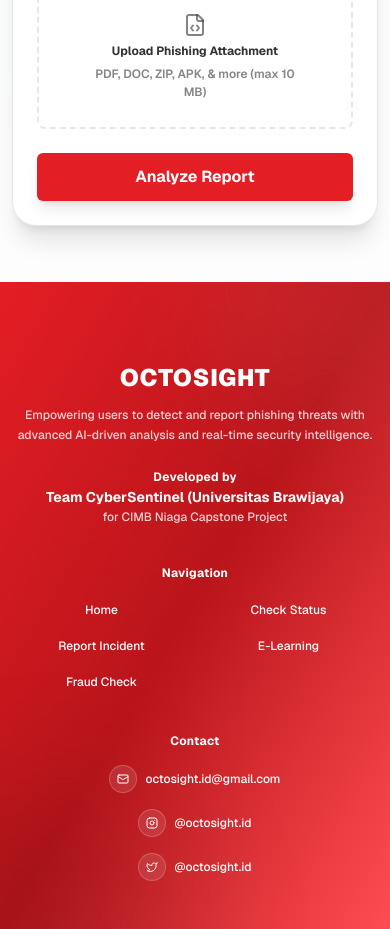
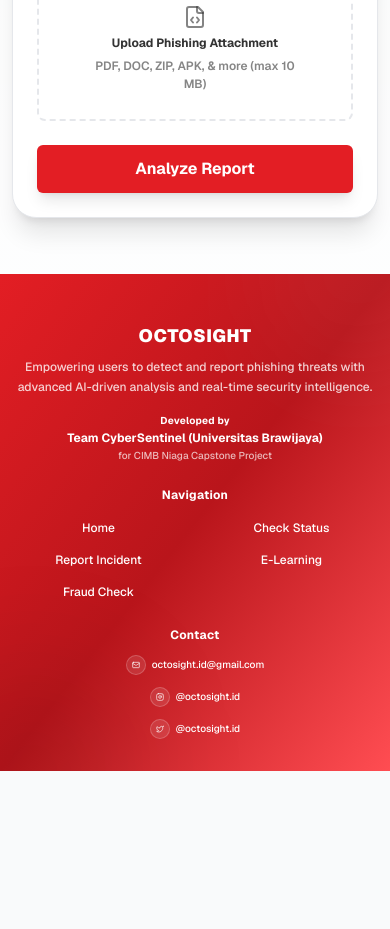
Before and after one commit to G4l1le30/octosight-web-app, a Next.js app in the folder frontend/: page /report in a window 390 px wide. Shown: the part 1060-1989 px from the top of the page. After the commit the page ends 1831 px from the top, so only its background shows below. Built offline with nearby package versions, Linux system fonts and the light colour scheme; no server answers.

Commit message:
fix(responsive): 3-breakpoint navbar/footer, ML unavailable toast

```diff
--- a/frontend/app/(user)/check/page.tsx
+++ b/frontend/app/(user)/check/page.tsx
@@ -72,6 +72,9 @@
 
       if (!response.ok) throw new Error("Check failed. Please try again.");
       const analysis = await response.json();
+      if (analysis.ml_available === false) {
+        toast.warning("ML analysis unavailable — results are rule-based only");
+      }
       setResult(analysis);
     } catch (err: any) {
       toast.error(err.message || "Something went wrong");
--- a/frontend/app/(user)/report/page.tsx
+++ b/frontend/app/(user)/report/page.tsx
@@ -194,6 +194,10 @@
       if (!response.ok) throw new Error("Pre-analysis failed");
       const analysis = await response.json();
 
+      if (analysis.ml_available === false) {
+        toast.warning("ML analysis unavailable — results are rule-based only");
+      }
+
       setAnalysisResult(analysis);
       setConfirmedData(data);
       setIsConfirming(true);
--- a/frontend/components/layout/Footer.tsx
+++ b/frontend/components/layout/Footer.tsx
@@ -12,33 +12,33 @@
   const isAdminRoute = pathname?.startsWith("/admin");
 
   return (
-    <footer className="relative bg-gradient-to-br from-primary via-primary-dark to-primary-light text-white pt-20 md:pt-24 pb-12 md:pb-16 px-4 md:px-6 mt-auto overflow-hidden">
+    <footer className="relative bg-gradient-to-br from-primary via-primary-dark to-primary-light text-white pt-12 sm:pt-16 lg:pt-24 pb-8 sm:pb-12 lg:pb-16 px-2 sm:px-4 lg:px-6 mt-auto overflow-hidden">
       {/* Decorative Background Elements */}
-      <div className="absolute top-0 right-0 w-72 md:w-96 h-72 md:h-96 bg-white/5 rounded-full blur-3xl -translate-y-1/2 translate-x-1/3 pointer-events-none"></div>
-      <div className="absolute bottom-0 left-0 w-72 md:w-96 h-72 md:h-96 bg-black/10 rounded-full blur-3xl translate-y-1/2 -translate-x-1/3 pointer-events-none"></div>
+      <div className="absolute top-0 right-0 w-48 sm:w-72 lg:w-96 h-48 sm:h-72 lg:h-96 bg-white/5 rounded-full blur-3xl -translate-y-1/2 translate-x-1/3 pointer-events-none"></div>
+      <div className="absolute bottom-0 left-0 w-48 sm:w-72 lg:w-96 h-48 sm:h-72 lg:h-96 bg-black/10 rounded-full blur-3xl translate-y-1/2 -translate-x-1/3 pointer-events-none"></div>
 
       <div className="container mx-auto max-w-6xl relative z-10">
-        <div className="grid grid-cols-1 sm:grid-cols-2 md:grid-cols-5 gap-10 md:gap-12">
+        <div className="grid grid-cols-1 sm:grid-cols-2 lg:grid-cols-5 gap-6 sm:gap-8 lg:gap-12">
           {/* Brand Column */}
           <div className="col-span-1 sm:col-span-2 text-center sm:text-left">
             <Link
               href="/"
-              className="text-2xl md:text-3xl font-black text-white tracking-wide hover:opacity-80 transition-opacity mb-3 md:mb-4 block"
+              className="text-lg sm:text-2xl lg:text-3xl font-black text-white tracking-wide hover:opacity-80 transition-opacity mb-2 sm:mb-3 lg:mb-4 block"
             >
               OCTOSIGHT
             </Link>
-            <p className="text-white/80 text-xs md:text-sm leading-relaxed mb-6 md:mb-8 max-w-sm mx-auto sm:mx-0 font-medium">
+            <p className="text-white/80 text-xs sm:text-sm leading-relaxed mb-4 sm:mb-6 lg:mb-8 max-w-sm mx-auto sm:mx-0 font-medium">
               Empowering users to detect and report phishing threats with
               advanced AI-driven analysis and real-time security intelligence.
             </p>
-            <div className="space-y-0.5 md:space-y-1">
-              <span className="text-xs font-bold text-white block tracking-wide">
+            <div className="space-y-0.5 sm:space-y-1">
+              <span className="text-[10px] sm:text-xs font-bold text-white block tracking-wide">
                 Developed by
               </span>
-              <div className="text-white text-sm md:text-base font-bold">
+              <div className="text-white text-xs sm:text-sm lg:text-base font-bold">
                 Team CyberSentinel (Universitas Brawijaya)
               </div>
-              <div className="text-white/80 text-xs md:text-sm font-medium">
+              <div className="text-white/70 text-[10px] sm:text-xs lg:text-sm font-medium">
                 for CIMB Niaga Capstone Project
               </div>
             </div>
@@ -46,16 +46,16 @@
 
           {/* Navigation */}
           <div className="text-center sm:text-left">
-            <h4 className="text-white font-bold mb-4 md:mb-6 text-xs md:text-sm tracking-wide">
+            <h4 className="text-white font-bold mb-3 sm:mb-4 lg:mb-6 text-xs sm:text-sm tracking-wide">
               Navigation
             </h4>
             {!isAdminRoute ? (
-              <div className="grid grid-cols-2 gap-x-4 md:gap-x-6 gap-y-3 md:gap-y-4">
-                <ul className="space-y-3 md:space-y-4">
+              <div className="grid grid-cols-2 gap-x-3 sm:gap-x-4 lg:gap-x-6 gap-y-2 sm:gap-y-3 lg:gap-y-4">
+                <ul className="space-y-2 sm:space-y-3 lg:space-y-4">
                   <li>
                     <Link
                       href="/"
-                      className="text-white hover:opacity-80 text-xs md:text-sm transition-colors font-medium"
+                      className="text-white hover:opacity-80 text-xs sm:text-sm transition-colors font-medium"
                     >
                       Home
                     </Link>
@@ -63,7 +63,7 @@
                   <li>
                     <Link
                       href="/report"
-                      className="text-white hover:opacity-80 text-xs md:text-sm transition-colors font-medium"
+                      className="text-white hover:opacity-80 text-xs sm:text-sm transition-colors font-medium"
                     >
                       Report Incident
                     </Link>
@@ -71,17 +71,17 @@
                   <li>
                     <Link
                       href="/check"
-                      className="text-white hover:opacity-80 text-xs md:text-sm transition-colors font-medium"
+                      className="text-white hover:opacity-80 text-xs sm:text-sm transition-colors font-medium"
                     >
                       Fraud Check
                     </Link>
                   </li>
                 </ul>
-                <ul className="space-y-3 md:space-y-4">
+                <ul className="space-y-2 sm:space-y-3 lg:space-y-4">
                   <li>
                     <Link
                       href="/status"
-                      className="text-white hover:opacity-80 text-xs md:text-sm transition-colors font-medium"
+                      className="text-white hover:opacity-80 text-xs sm:text-sm transition-colors font-medium"
                     >
                       Check Status
                     </Link>
@@ -89,7 +89,7 @@
                   <li>
                     <Link
                       href="/edu"
-                      className="text-white hover:opacity-80 text-xs md:text-sm transition-colors font-medium"
+                      className="text-white hover:opacity-80 text-xs sm:text-sm transition-colors font-medium"
                     >
                       E-Learning
                     </Link>
@@ -97,12 +97,12 @@
                 </ul>
               </div>
             ) : (
-              <ul className="space-y-3 md:space-y-4">
+              <ul className="space-y-2 sm:space-y-3 lg:space-y-4">
                 {can("dashboard.view") && (
                   <li>
                     <Link
                       href="/admin"
-                      className="text-white hover:opacity-80 text-xs md:text-sm transition-colors font-medium"
+                      className="text-white hover:opacity-80 text-xs sm:text-sm transition-colors font-medium"
                     >
                       Dashboard
                     </Link>
@@ -112,7 +112,7 @@
                   <li>
                     <Link
                       href="/admin/triage"
-                      className="text-white hover:opacity-80 text-xs md:text-sm transition-colors font-medium"
+                      className="text-white hover:opacity-80 text-xs sm:text-sm transition-colors font-medium"
                     >
                       Triage
                     </Link>
@@ -125,18 +125,21 @@
           {/* Admin links */}
           {isAdminRoute && (
             <div className="text-center sm:text-left">
-              <ul className="space-y-3 md:space-y-4">
+              <h4 className="text-white font-bold mb-3 sm:mb-4 lg:mb-6 text-xs sm:text-sm tracking-wide lg:hidden">
+                Admin
+              </h4>
+              <ul className="space-y-2 sm:space-y-3 lg:space-y-4">
                 <li>
-                  <Link href="/admin/blacklist" className="text-white hover:opacity-80 text-xs md:text-sm transition-colors font-medium">Blacklist</Link>
+                  <Link href="/admin/blacklist" className="text-white hover:opacity-80 text-xs sm:text-sm transition-colors font-medium">Blacklist</Link>
                 </li>
                 <li>
-                  <Link href="/admin/rule-config" className="text-white hover:opacity-80 text-xs md:text-sm transition-colors font-medium">Rules</Link>
+                  <Link href="/admin/rule-config" className="text-white hover:opacity-80 text-xs sm:text-sm transition-colors font-medium">Rules</Link>
                 </li>
                 <li>
-                  <Link href="/admin/transactions" className="text-white hover:opacity-80 text-xs md:text-sm transition-colors font-medium">Transactions</Link>
+                  <Link href="/admin/transactions" className="text-white hover:opacity-80 text-xs sm:text-sm transition-colors font-medium">Transactions</Link>
                 </li>
                 <li>
-                  <Link href="/admin/users" className="text-white hover:opacity-80 text-xs md:text-sm transition-colors font-medium">Users</Link>
+                  <Link href="/admin/users" className="text-white hover:opacity-80 text-xs sm:text-sm transition-colors font-medium">Users</Link>
                 </li>
               </ul>
             </div>
@@ -144,40 +147,40 @@
 
           {/* Contact & Social */}
           <div className="text-center sm:text-left">
-            <h4 className="text-white font-bold mb-4 md:mb-6 text-xs md:text-sm tracking-wide">
+            <h4 className="text-white font-bold mb-3 sm:mb-4 lg:mb-6 text-xs sm:text-sm tracking-wide">
               Contact
             </h4>
-            <div className="flex flex-col items-center sm:items-start gap-4 md:gap-5">
+            <div className="flex flex-col items-center sm:items-start gap-3 sm:gap-4 lg:gap-5">
               <a
                 href="mailto:octosight.id@gmail.com"
-                className="flex items-center gap-2 md:gap-3 text-white hover:opacity-80 text-xs md:text-sm transition-colors font-medium"
+                className="flex items-center gap-1.5 sm:gap-2 lg:gap-3 text-white hover:opacity-80 text-xs sm:text-sm transition-colors font-medium"
               >
-                <div className="w-7 md:w-9 h-7 md:h-9 rounded-full bg-white/10 flex items-center justify-center border border-white/20">
-                  <Mail className="h-3 md:h-4 w-3 md:w-4" />
+                <div className="w-5 sm:w-7 lg:w-9 h-5 sm:h-7 lg:h-9 rounded-full bg-white/10 flex items-center justify-center border border-white/20">
+                  <Mail className="h-2 sm:h-3 lg:h-4 w-2 sm:w-3 lg:w-4" />
                 </div>
-                octosight.id@gmail.com
+                <span className="text-[10px] sm:text-xs lg:text-sm">octosight.id@gmail.com</span>
               </a>
               <a
                 href="#"
                 target="_blank"
                 rel="noopener noreferrer"
-                className="flex items-center gap-2 md:gap-3 text-white hover:opacity-80 text-xs md:text-sm transition-colors font-medium"
+                className="flex items-center gap-1.5 sm:gap-2 lg:gap-3 text-white hover:opacity-80 text-xs sm:text-sm transition-colors font-medium"
               >
-                <div className="w-7 md:w-9 h-7 md:h-9 rounded-full bg-white/10 flex items-center justify-center border border-white/20">
-                  <Instagram className="h-3 md:h-4 w-3 md:w-4" />
+                <div className="w-5 sm:w-7 lg:w-9 h-5 sm:h-7 lg:h-9 rounded-full bg-white/10 flex items-center justify-center border border-white/20">
+                  <Instagram className="h-2 sm:h-3 lg:h-4 w-2 sm:w-3 lg:w-4" />
                 </div>
-                @octosight.id
+                <span className="text-[10px] sm:text-xs lg:text-sm">@octosight.id</span>
               </a>
               <a
                 href="#"
                 target="_blank"
                 rel="noopener noreferrer"
-                className="flex items-center gap-2 md:gap-3 text-white hover:opacity-80 text-xs md:text-sm transition-colors font-medium"
+                className="flex items-center gap-1.5 sm:gap-2 lg:gap-3 text-white hover:opacity-80 text-xs sm:text-sm transition-colors font-medium"
               >
-                <div className="w-7 md:w-9 h-7 md:h-9 rounded-full bg-white/10 flex items-center justify-center border border-white/20">
-                  <Twitter className="h-3 md:h-4 w-3 md:w-4" />
+                <div className="w-5 sm:w-7 lg:w-9 h-5 sm:h-7 lg:h-9 rounded-full bg-white/10 flex items-center justify-center border border-white/20">
+                  <Twitter className="h-2 sm:h-3 lg:h-4 w-2 sm:w-3 lg:w-4" />
                 </div>
-                @octosight.id
+                <span className="text-[10px] sm:text-xs lg:text-sm">@octosight.id</span>
               </a>
             </div>
           </div>
```
Also changed, not shown: frontend/components/layout/Navbar.tsx (+39 -36 lines), 2 other files (tests, documents, lock files or other folders).
